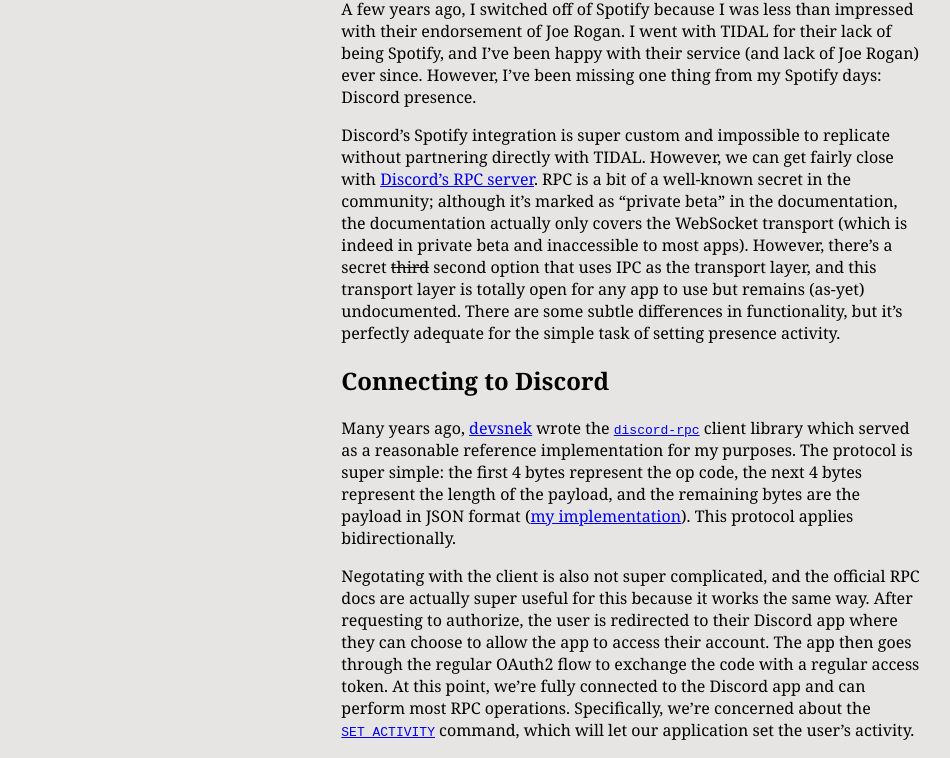
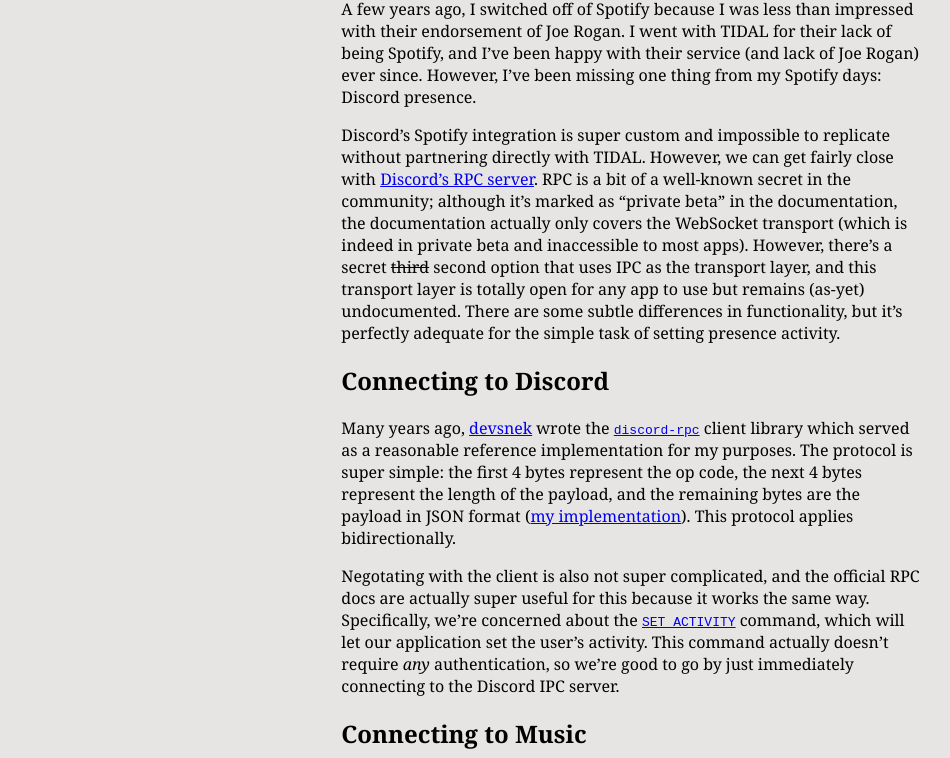
Before and after one commit to appellation/site, an Astro site: page /blog/2025/07/discord-music-presence in a window 1280 px wide. Shown: the part 163-921 px from the top of the page, without its empty margins (8-958 px from the left). Built offline with nearby package versions, Linux system fonts and the light colour scheme; Astro itself is replaced by a stand-in of ours; some packages are replaced by stand-ins of ours.

Commit message:
update auth section

```diff
--- a/src/content/blog/2025/07/discord-music-presence.md
+++ b/src/content/blog/2025/07/discord-music-presence.md
@@ -31,14 +31,12 @@
 This protocol applies bidirectionally.
 
 Negotating with the client is also not super complicated, and the official RPC
-docs are actually super useful for this because it works the same way. After
-requesting to authorize, the user is redirected to their Discord app where they
-can choose to allow the app to access their account. The app then goes through
-the regular OAuth2 flow to exchange the code with a regular access token. At
-this point, we're fully connected to the Discord app and can perform most RPC
-operations. Specifically, we're concerned about the
+docs are actually super useful for this because it works the same way.
+Specifically, we're concerned about the
 [`SET_ACTIVITY`](https://discord.com/developers/docs/topics/rpc#setactivity)
-command, which will let our application set the user's activity.
+command, which will let our application set the user's activity. This command
+actually doesn't require _any_ authentication, so we're good to go by just
+immediately connecting to the Discord IPC server.
 
 ## Connecting to Music
 
```
Also changed, not shown: .zed/settings.json (added).
